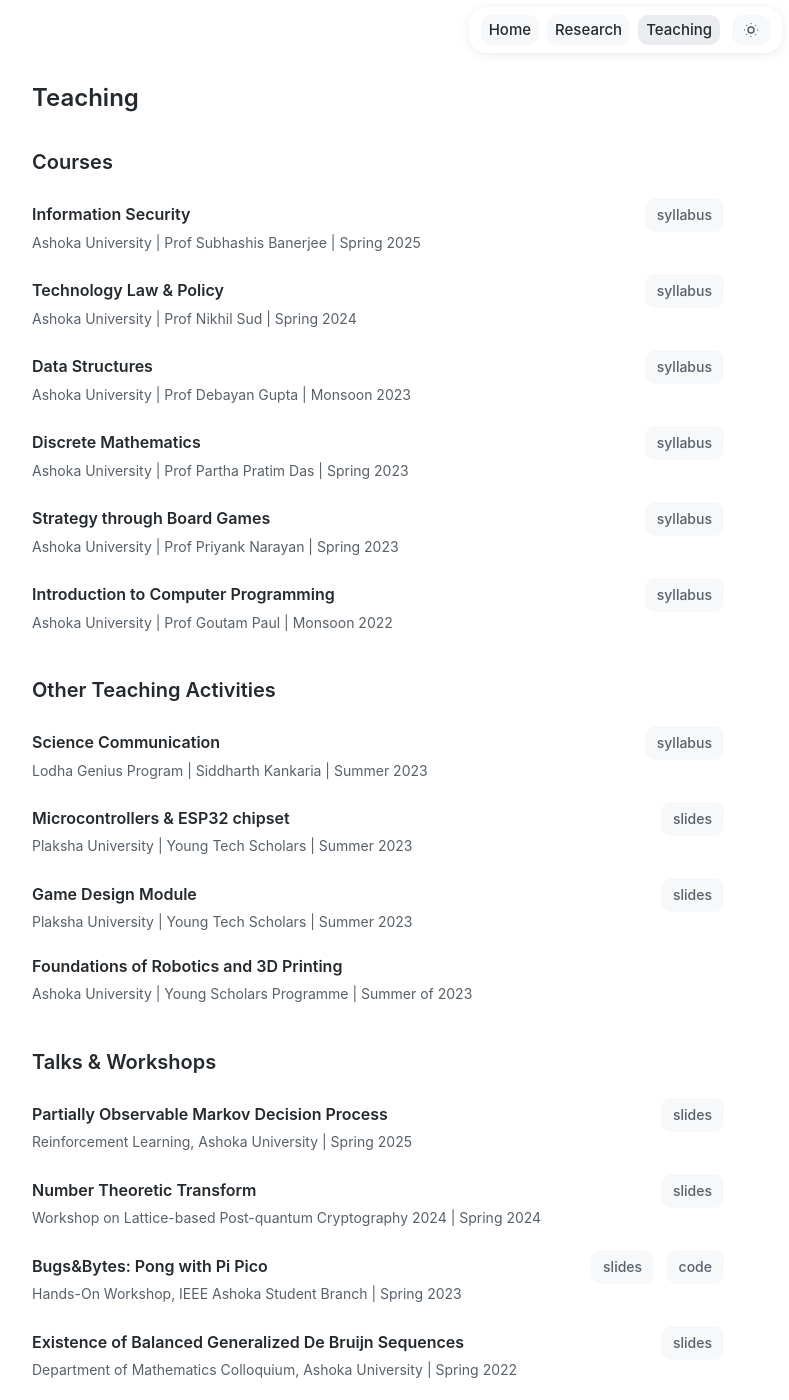
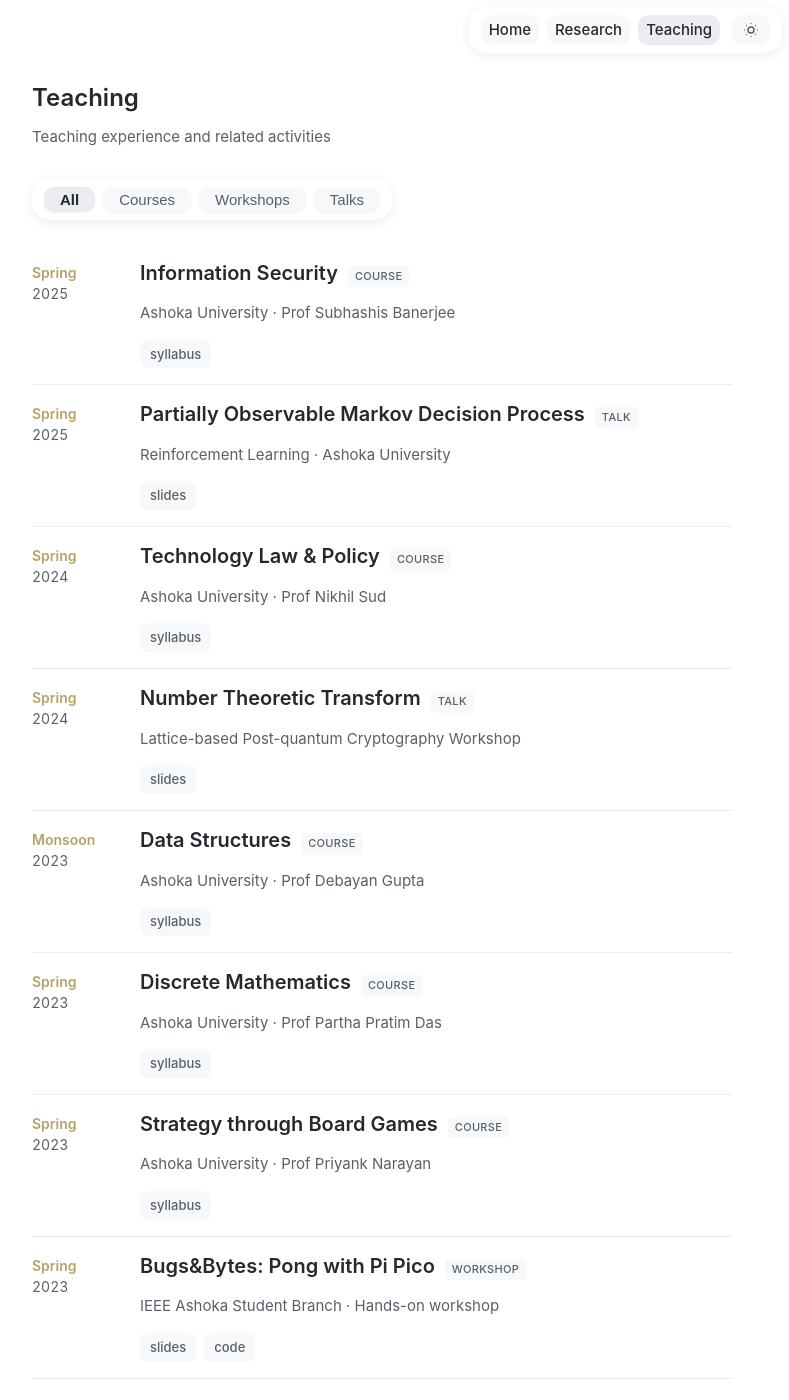
Before and after one commit to bhumikamittal7/bhumikamittal7.github.io, a Jekyll site: the page built from _pages/teaching.md, in a window 1280 px wide and 1400 px high. Shown: the whole window, without its empty margins (258-1047 px from the left). Built offline with Jekyll 4.4.1, drawn with Linux system fonts in a browser that asks for light colours; nearby versions of some CDN libraries; some of the changed text lies outside the part shown.

Commit message:
teaching

```diff
--- a/_layouts/default.html
+++ b/_layouts/default.html
@@ -92,5 +92,8 @@
     {% if page.url contains '/research' or page.url contains '/publications' %}
     <script src="{{ '/assets/js/research.js' | relative_url }}"></script>
     {% endif %}
+    {% if page.url contains '/teaching' %}
+    <script src="{{ '/assets/js/teaching.js' | relative_url }}"></script>
+    {% endif %}
 </body>
 </html>
--- a/_pages/misc.md
+++ /dev/null
@@ -1,160 +0,0 @@
----
-layout: page
-permalink: /teaching/
-title: Teaching
-description:
-nav: true
-nav_order: 2
----
-
-## Courses
-
-<div class="teaching-list">
-    <div class="teaching-item">
-        <div class="teaching-item-content">
-            <h3>Information Security</h3>
-            <span class="teaching-meta">Ashoka University | Prof Subhashis Banerjee | Spring 2025</span>
-        </div>
-        <div class="teaching-links">
-            <a href="/infosec-spring25/">syllabus</a>
-        </div>
-    </div>
-
-    <div class="teaching-item">
-        <div class="teaching-item-content">
-            <h3>Technology Law & Policy</h3>
-            <span class="teaching-meta">Ashoka University | Prof Nikhil Sud | Spring 2024</span>
-        </div>
-        <div class="teaching-links">
-            <a href="/assets/pdf/techlaw.pdf">syllabus</a>
-        </div>
-    </div>
-
-    <div class="teaching-item">
-        <div class="teaching-item-content">
-            <h3>Data Structures</h3>
-            <span class="teaching-meta">Ashoka University | Prof Debayan Gupta | Monsoon 2023</span>
-        </div>
-        <div class="teaching-links">
-            <a href="/assets/pdf/DataStructures.pdf">syllabus</a>
-        </div>
-    </div>
-
-    <div class="teaching-item">
-        <div class="teaching-item-content">
-            <h3>Discrete Mathematics</h3>
-            <span class="teaching-meta">Ashoka University | Prof Partha Pratim Das | Spring 2023</span>
-        </div>
-        <div class="teaching-links">
-            <a href="/assets/pdf/DiscreteMathematics.pdf">syllabus</a>
-        </div>
-    </div>
-
-    <div class="teaching-item">
-        <div class="teaching-item-content">
-            <h3>Strategy through Board Games</h3>
-            <span class="teaching-meta">Ashoka University | Prof Priyank Narayan | Spring 2023</span>
-        </div>
-        <div class="teaching-links">
-            <a href="/assets/pdf/STBG.pdf">syllabus</a>
-        </div>
-    </div>
-
-    <div class="teaching-item">
-        <div class="teaching-item-content">
-            <h3>Introduction to Computer Programming</h3>
-            <span class="teaching-meta">Ashoka University | Prof Goutam Paul | Monsoon 2022</span>
-        </div>
-        <div class="teaching-links">
-            <a href="/assets/pdf/ICP.pdf">syllabus</a>
-        </div>
-    </div>
-</div>
-
-## Other Teaching Activities
-
-<div class="teaching-list">
-    <div class="teaching-item">
-        <div class="teaching-item-content">
-            <h3>Science Communication</h3>
-            <span class="teaching-meta">Lodha Genius Program | Siddharth Kankaria | Summer 2023</span>
-        </div>
-        <div class="teaching-links">
-            <a href="/assets/pdf/ScienceComm.pdf">syllabus</a>
-        </div>
-    </div>
-
-    <div class="teaching-item">
-        <div class="teaching-item-content">
-            <h3>Microcontrollers & ESP32 chipset</h3>
-            <span class="teaching-meta">Plaksha University | Young Tech Scholars | Summer 2023</span>
-        </div>
-        <div class="teaching-links">
-            <a href="/assets/pdf/Microcontroller.pdf">slides</a>
-        </div>
-    </div>
-
-    <div class="teaching-item">
-        <div class="teaching-item-content">
-            <h3>Game Design Module</h3>
-            <span class="teaching-meta">Plaksha University | Young Tech Scholars | Summer 2023</span>
-        </div>
-        <div class="teaching-links">
-            <a href="/assets/pdf/GameDesign.pdf">slides</a>
-        </div>
-    </div>
-
-    <div class="teaching-item">
-        <div class="teaching-item-content">
-            <h3>Foundations of Robotics and 3D Printing</h3>
-            <span class="teaching-meta">Ashoka University | Young Scholars Programme | Summer of 2023</span>
-        </div>
-        <div class="teaching-links">
-        </div>
-    </div>
-</div>
-
-## Talks & Workshops
-
-<div class="teaching-list">
-    <div class="teaching-item">
-        <div class="teaching-item-content">
-            <h3>Partially Observable Markov Decision Process</h3>
-            <span class="teaching-meta">Reinforcement Learning, Ashoka University | Spring 2025</span>
-        </div>
-        <div class="teaching-links">
-            <a href="/assets/pdf/POMDP.pdf">slides</a>
-        </div>
-    </div>
-
-    <div class="teaching-item">
-        <div class="teaching-item-content">
-            <h3>Number Theoretic Transform</h3>
-            <span class="teaching-meta">Workshop on Lattice-based Post-quantum Cryptography 2024 | Spring 2024</span>
-        </div>
-        <div class="teaching-links">
-            <a href="/assets/pdf/ntt_presentation.pdf">slides</a>
-        </div>
-    </div>
-
-    <div class="teaching-item">
-        <div class="teaching-item-content">
-            <h3>Bugs&Bytes: Pong with Pi Pico</h3>
-            <span class="teaching-meta">Hands-On Workshop, IEEE Ashoka Student Branch | Spring 2023</span>
-        </div>
-        <div class="teaching-links">
-            <a href="/assets/pdf/PiPong.pdf">slides</a>
-            <a href="https://github.com/bhumikamittal7/Python-Projects/blob/main/picopong.py">code</a>
-        </div>
-    </div>
-
-    <div class="teaching-item">
-        <div class="teaching-item-content">
-            <h3>Existence of Balanced Generalized De Bruijn Sequences</h3>
-            <span class="teaching-meta">Department of Mathematics Colloquium, Ashoka University | Spring 2022</span>
-        </div>
-        <div class="teaching-links">
-            <a href="/assets/pdf/deBruijn_presentation.pdf">slides</a>
-        </div>
-    </div>
-</div>
--- /dev/null
+++ b/_pages/teaching.md
@@ -0,0 +1,229 @@
+---
+layout: page
+permalink: /teaching/
+title: Teaching
+description: Teaching experience and related activities
+nav: true
+nav_order: 2
+---
+
+<div class="tab-container teaching-filter">
+    <button class="tab-button active" data-filter="all">All</button>
+    <button class="tab-button" data-filter="course">Courses</button>
+    <button class="tab-button" data-filter="workshop">Workshops</button>
+    <button class="tab-button" data-filter="talk">Talks</button>
+</div>
+
+<div class="teaching-list">
+    <div class="teaching-item" data-type="course">
+        <div class="teaching-date">
+            <span class="teaching-date-term">Spring</span>
+            <span class="teaching-date-year">2025</span>
+        </div>
+        <div class="teaching-body">
+            <div class="teaching-title-row">
+                <h3>Information Security</h3>
+                <span class="teaching-tag">course</span>
+            </div>
+            <p class="teaching-meta">Ashoka University · Prof Subhashis Banerjee</p>
+            <div class="teaching-links"><a href="/infosec-spring25/">syllabus</a></div>
+        </div>
+    </div>
+
+    <div class="teaching-item" data-type="talk">
+        <div class="teaching-date">
+            <span class="teaching-date-term">Spring</span>
+            <span class="teaching-date-year">2025</span>
+        </div>
+        <div class="teaching-body">
+            <div class="teaching-title-row">
+                <h3>Partially Observable Markov Decision Process</h3>
+                <span class="teaching-tag">talk</span>
+            </div>
+            <p class="teaching-meta">Reinforcement Learning · Ashoka University</p>
+            <div class="teaching-links"><a href="/assets/pdf/POMDP.pdf">slides</a></div>
+        </div>
+    </div>
+
+    <div class="teaching-item" data-type="course">
+        <div class="teaching-date">
+            <span class="teaching-date-term">Spring</span>
+            <span class="teaching-date-year">2024</span>
+        </div>
+        <div class="teaching-body">
+            <div class="teaching-title-row">
+                <h3>Technology Law & Policy</h3>
+                <span class="teaching-tag">course</span>
+            </div>
+            <p class="teaching-meta">Ashoka University · Prof Nikhil Sud</p>
+            <div class="teaching-links"><a href="/assets/pdf/techlaw.pdf">syllabus</a></div>
+        </div>
+    </div>
+
+    <div class="teaching-item" data-type="talk">
+        <div class="teaching-date">
+            <span class="teaching-date-term">Spring</span>
+            <span class="teaching-date-year">2024</span>
+        </div>
+        <div class="teaching-body">
+            <div class="teaching-title-row">
+                <h3>Number Theoretic Transform</h3>
+                <span class="teaching-tag">talk</span>
+            </div>
+            <p class="teaching-meta">Lattice-based Post-quantum Cryptography Workshop</p>
+            <div class="teaching-links"><a href="/assets/pdf/ntt_presentation.pdf">slides</a></div>
+        </div>
+    </div>
+
+    <div class="teaching-item" data-type="course">
+        <div class="teaching-date">
+            <span class="teaching-date-term">Monsoon</span>
+            <span class="teaching-date-year">2023</span>
+        </div>
+        <div class="teaching-body">
+            <div class="teaching-title-row">
+                <h3>Data Structures</h3>
+                <span class="teaching-tag">course</span>
+            </div>
+            <p class="teaching-meta">Ashoka University · Prof Debayan Gupta</p>
+            <div class="teaching-links"><a href="/assets/pdf/DataStructures.pdf">syllabus</a></div>
+        </div>
+    </div>
+
+    <div class="teaching-item" data-type="course">
+        <div class="teaching-date">
+            <span class="teaching-date-term">Spring</span>
+            <span class="teaching-date-year">2023</span>
+        </div>
+        <div class="teaching-body">
+            <div class="teaching-title-row">
+                <h3>Discrete Mathematics</h3>
+                <span class="teaching-tag">course</span>
+            </div>
+            <p class="teaching-meta">Ashoka University · Prof Partha Pratim Das</p>
+            <div class="teaching-links"><a href="/assets/pdf/DiscreteMathematics.pdf">syllabus</a></div>
+        </div>
+    </div>
+
+    <div class="teaching-item" data-type="course">
+        <div class="teaching-date">
+            <span class="teaching-date-term">Spring</span>
+            <span class="teaching-date-year">2023</span>
+        </div>
+        <div class="teaching-body">
+            <div class="teaching-title-row">
+                <h3>Strategy through Board Games</h3>
+                <span class="teaching-tag">course</span>
+            </div>
+            <p class="teaching-meta">Ashoka University · Prof Priyank Narayan</p>
+            <div class="teaching-links"><a href="/assets/pdf/STBG.pdf">syllabus</a></div>
+        </div>
+    </div>
+
+    <div class="teaching-item" data-type="workshop">
+        <div class="teaching-date">
+            <span class="teaching-date-term">Spring</span>
+            <span class="teaching-date-year">2023</span>
+        </div>
+        <div class="teaching-body">
+            <div class="teaching-title-row">
+                <h3>Bugs&Bytes: Pong with Pi Pico</h3>
+                <span class="teaching-tag">workshop</span>
+            </div>
+            <p class="teaching-meta">IEEE Ashoka Student Branch · Hands-on workshop</p>
+            <div class="teaching-links">
+                <a href="/assets/pdf/PiPong.pdf">slides</a>
+                <a href="https://github.com/bhumikamittal7/Python-Projects/blob/main/picopong.py">code</a>
+            </div>
+        </div>
+    </div>
+
+    <div class="teaching-item" data-type="workshop">
+        <div class="teaching-date">
+            <span class="teaching-date-term">Summer</span>
+            <span class="teaching-date-year">2023</span>
+        </div>
+        <div class="teaching-body">
+            <div class="teaching-title-row">
+                <h3>Science Communication</h3>
+                <span class="teaching-tag">workshop</span>
+            </div>
+            <p class="teaching-meta">Lodha Genius Program · Siddharth Kankaria</p>
+            <div class="teaching-links"><a href="/assets/pdf/ScienceComm.pdf">syllabus</a></div>
+        </div>
+    </div>
+
+    <div class="teaching-item" data-type="workshop">
+        <div class="teaching-date">
+            <span class="teaching-date-term">Summer</span>
+            <span class="teaching-date-year">2023</span>
+        </div>
+        <div class="teaching-body">
+            <div class="teaching-title-row">
+                <h3>Microcontrollers & ESP32 chipset</h3>
+                <span class="teaching-tag">workshop</span>
+            </div>
+            <p class="teaching-meta">Plaksha University · Young Tech Scholars</p>
+            <div class="teaching-links"><a href="/assets/pdf/Microcontroller.pdf">slides</a></div>
+        </div>
+    </div>
+
+    <div class="teaching-item" data-type="workshop">
+        <div class="teaching-date">
+            <span class="teaching-date-term">Summer</span>
+            <span class="teaching-date-year">2023</span>
+        </div>
+        <div class="teaching-body">
+            <div class="teaching-title-row">
+                <h3>Game Design Module</h3>
+                <span class="teaching-tag">workshop</span>
+            </div>
+            <p class="teaching-meta">Plaksha University · Young Tech Scholars</p>
+            <div class="teaching-links"><a href="/assets/pdf/GameDesign.pdf">slides</a></div>
+        </div>
+    </div>
+
+    <div class="teaching-item" data-type="workshop">
+        <div class="teaching-date">
+            <span class="teaching-date-term">Summer</span>
+            <span class="teaching-date-year">2023</span>
+        </div>
+        <div class="teaching-body">
+            <div class="teaching-title-row">
+                <h3>Foundations of Robotics and 3D Printing</h3>
+                <span class="teaching-tag">workshop</span>
+            </div>
+            <p class="teaching-meta">Ashoka University · Young Scholars Programme</p>
+        </div>
+    </div>
+
+    <div class="teaching-item" data-type="course">
+        <div class="teaching-date">
+            <span class="teaching-date-term">Monsoon</span>
+            <span class="teaching-date-year">2022</span>
+        </div>
+        <div class="teaching-body">
+            <div class="teaching-title-row">
+                <h3>Introduction to Computer Programming</h3>
+                <span class="teaching-tag">course</span>
+            </div>
+            <p class="teaching-meta">Ashoka University · Prof Goutam Paul</p>
+            <div class="teaching-links"><a href="/assets/pdf/ICP.pdf">syllabus</a></div>
+        </div>
+    </div>
+
+    <div class="teaching-item" data-type="talk">
+        <div class="teaching-date">
+            <span class="teaching-date-term">Spring</span>
+            <span class="teaching-date-year">2022</span>
+        </div>
+        <div class="teaching-body">
+            <div class="teaching-title-row">
+                <h3>Existence of Balanced Generalized De Bruijn Sequences</h3>
+                <span class="teaching-tag">talk</span>
+            </div>
+            <p class="teaching-meta">Math Colloquium · Ashoka University</p>
+            <div class="teaching-links"><a href="/assets/pdf/deBruijn_presentation.pdf">slides</a></div>
+        </div>
+    </div>
+</div>
--- a/assets/css/main.css
+++ b/assets/css/main.css
@@ -774,75 +774,118 @@
 }
 
 /* Teaching page styles */
+.teaching-filter {
+    margin-bottom: 24px;
+}
+
 .teaching-list {
-    margin: 20px 0 40px;
+    margin: 8px 0 48px;
+}
+
+.teaching-item.is-hidden {
+    display: none;
 }
 
 .teaching-item {
-    margin-bottom: 20px;
-    display: flex;
-    justify-content: space-between;
-    align-items: baseline;
+    display: grid;
+    grid-template-columns: 84px 1fr;
+    column-gap: 24px;
+    padding: 16px 0;
+    border-bottom: 1px solid var(--border-light);
+    align-items: start;
 }
 
-.teaching-item-content {
-    flex: 1;
+.teaching-item:last-child {
+    border-bottom: none;
+}
+
+.teaching-date {
+    font-size: 14px;
+    line-height: 1.5;
+    white-space: nowrap;
+    font-variant-numeric: tabular-nums;
+    padding-top: 2px;
+}
+
+.teaching-date-term {
+    display: block;
+    font-weight: 600;
+    color: var(--accent-gold);
+}
+
+.teaching-date-year {
+    display: block;
+    color: var(--text-secondary);
+    font-weight: 400;
+}
+
+.teaching-body {
+    min-width: 0;
+}
+
+.teaching-title-row {
+    display: flex;
+    align-items: baseline;
+    flex-wrap: wrap;
+    gap: 8px 10px;
+    margin-bottom: 4px;
 }
 
 .teaching-item h3 {
-    display: block;
-    font-size: 16px;
-    margin: 0 0 4px 0;
-    font-weight: 600;
-    color: var(--text-color);
+    font-size: 20px;
+    margin: 0;
+    line-height: 1.3;
+}
+
+.teaching-tag {
+    font-family: var(--font-body);
+    font-size: 11px;
+    font-weight: 500;
+    letter-spacing: 0.03em;
+    text-transform: uppercase;
+    color: var(--text-secondary);
+    background: var(--bg-light);
+    padding: 2px 7px;
+    border-radius: 4px;
+    flex-shrink: 0;
 }
 
 .teaching-meta {
     color: var(--text-secondary);
     font-size: 14px;
-    margin: 0;
-    display: block;
+    margin: 0 0 10px;
+    line-height: 1.5;
 }
 
 .teaching-links {
-    margin: 0;
-    white-space: nowrap;
+    display: flex;
+    flex-wrap: wrap;
+    gap: 8px;
 }
 
 .teaching-links a {
     display: inline-block;
-    padding: 6px 12px;
-    margin-right: 8px;
-    font-size: 14px;
+    padding: 4px 10px;
+    font-size: 13px;
     color: var(--text-secondary);
     background: var(--bg-light);
-    border: none;
-    border-radius: 10px;
+    border-radius: 8px;
     text-decoration: none;
-    transition: all 0.2s;
+    transition: color 0.2s, background 0.2s;
     border-bottom: none;
 }
 
 .teaching-links a:hover {
-    color: var(--text-color);
+    color: var(--link-hover);
     background: var(--bg-hover);
     text-decoration: none;
 }
 
 @media (max-width: 600px) {
     .teaching-item {
-        flex-direction: column;
-        align-items: flex-start;
-        margin-bottom: 16px;
-    }
-
-    .teaching-meta {
-        display: block;
-        margin: 4px 0 0 0;
-    }
-
-    .teaching-links {
-        margin-top: 8px;
+        grid-template-columns: 72px 1fr;
+        column-gap: 16px;
+        padding: 14px 0;
     }
 }
 
--- /dev/null
+++ b/assets/js/teaching.js
@@ -0,0 +1,18 @@
+document.addEventListener('DOMContentLoaded', function() {
+    const filterButtons = document.querySelectorAll('.teaching-filter .tab-button');
+    const items = document.querySelectorAll('.teaching-item[data-type]');
+
+    if (!filterButtons.length || !items.length) return;
+
+    filterButtons.forEach(button => {
+        button.addEventListener('click', () => {
+            filterButtons.forEach(b => b.classList.remove('active'));
+            button.classList.add('active');
+
+            const filter = button.dataset.filter;
+            items.forEach(item => {
+                item.classList.toggle('is-hidden', filter !== 'all' && item.dataset.type !== filter);
+            });
+        });
+    });
+});
```
